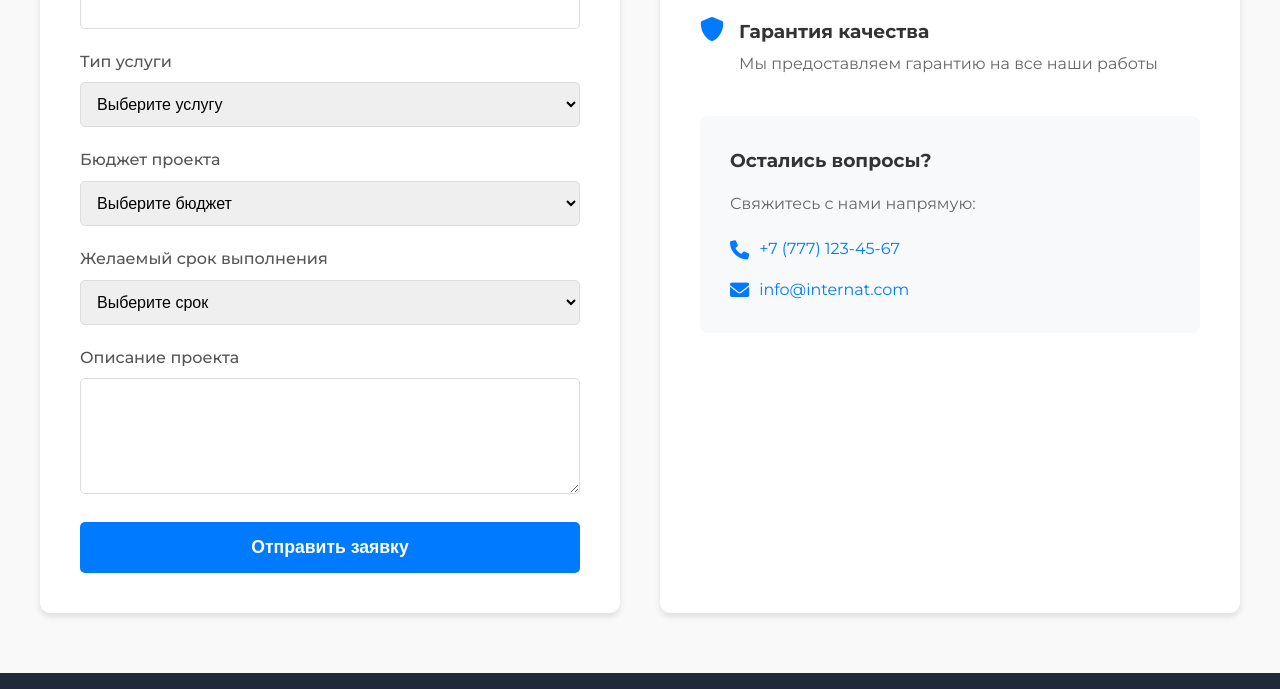
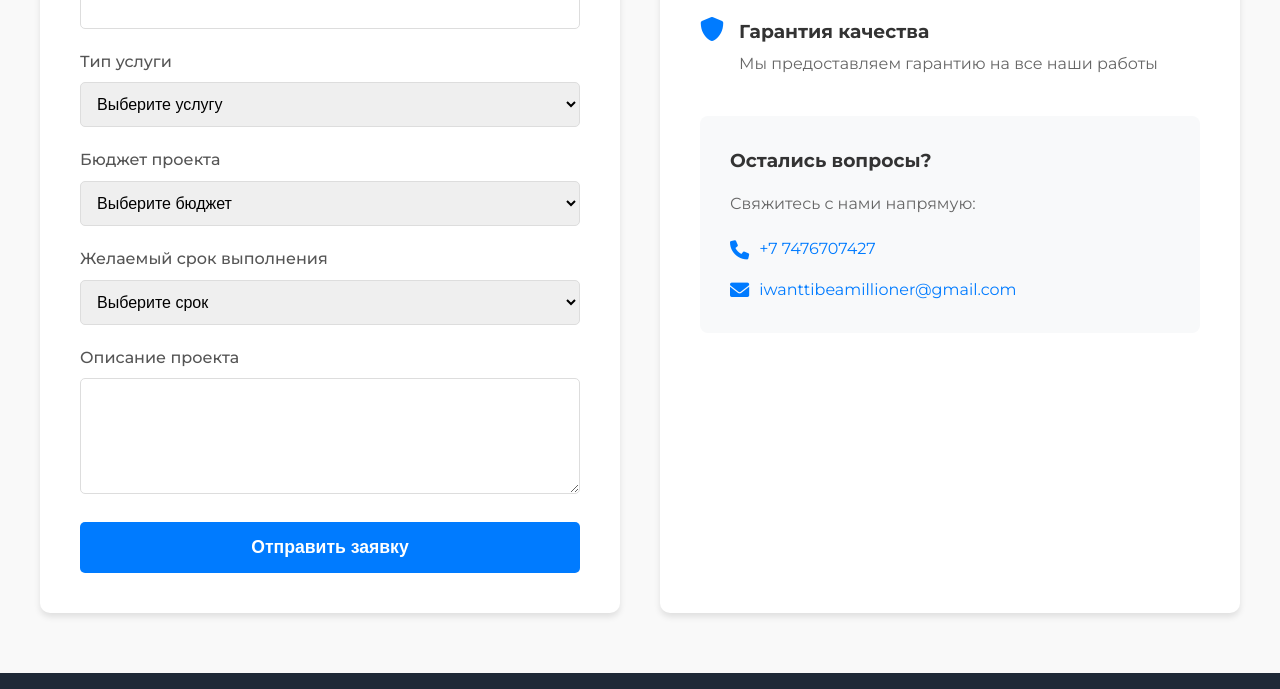
Before and after one commit to internat/test, a plain HTML site: page order.html in a window 1280 px wide. Shown: the part 683-1372 px from the top of the page. Drawn offline with Linux system fonts and the light colour scheme.

Commit message:
Update order.html

```diff
--- a/order.html
+++ b/order.html
@@ -142,11 +142,11 @@
                         <div class="contact-methods">
                             <a href="tel:+77771234567" class="contact-method">
                                 <i class="fas fa-phone"></i>
-                                <span>+7 (777) 123-45-67</span>
+                                <span>+7 7476707427</span>
                             </a>
                             <a href="mailto:info@internat.com" class="contact-method">
                                 <i class="fas fa-envelope"></i>
-                                <span>info@internat.com</span>
+                                <span>iwanttibeamillioner@gmail.com</span>
                             </a>
                         </div>
                     </div>
```
